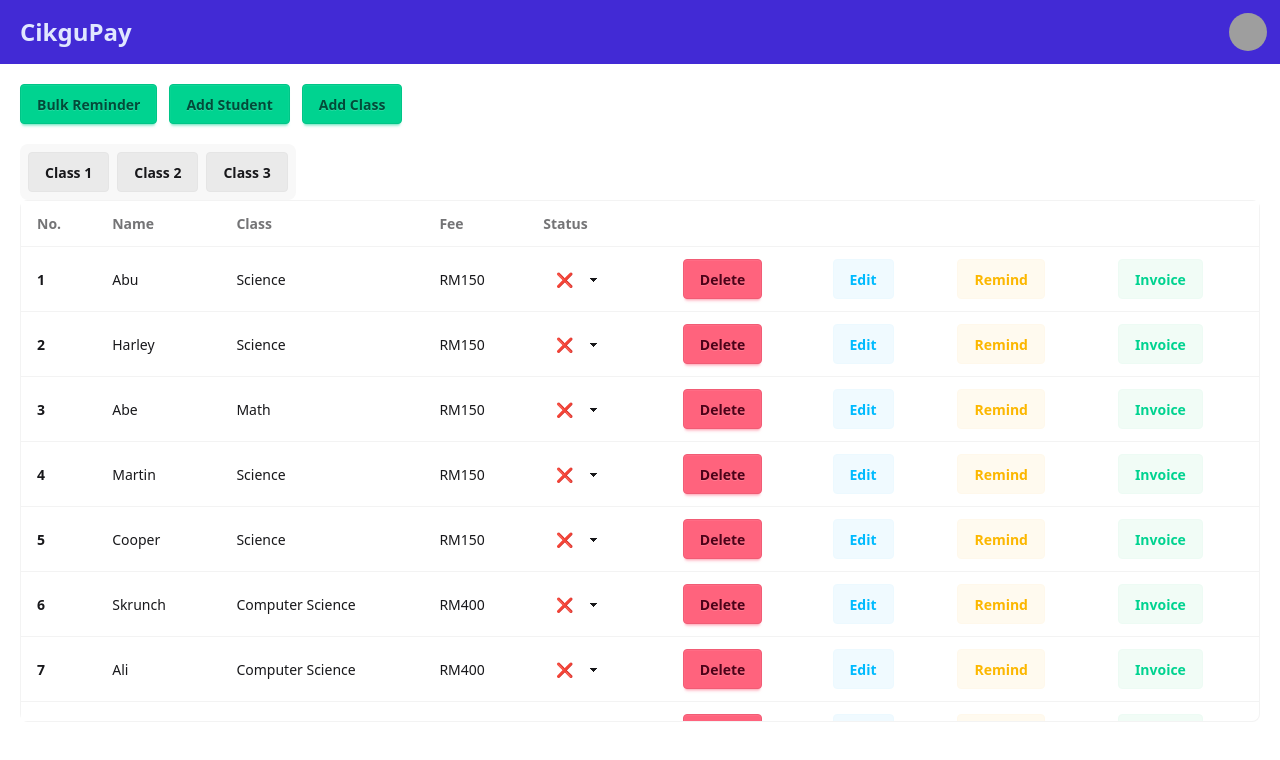
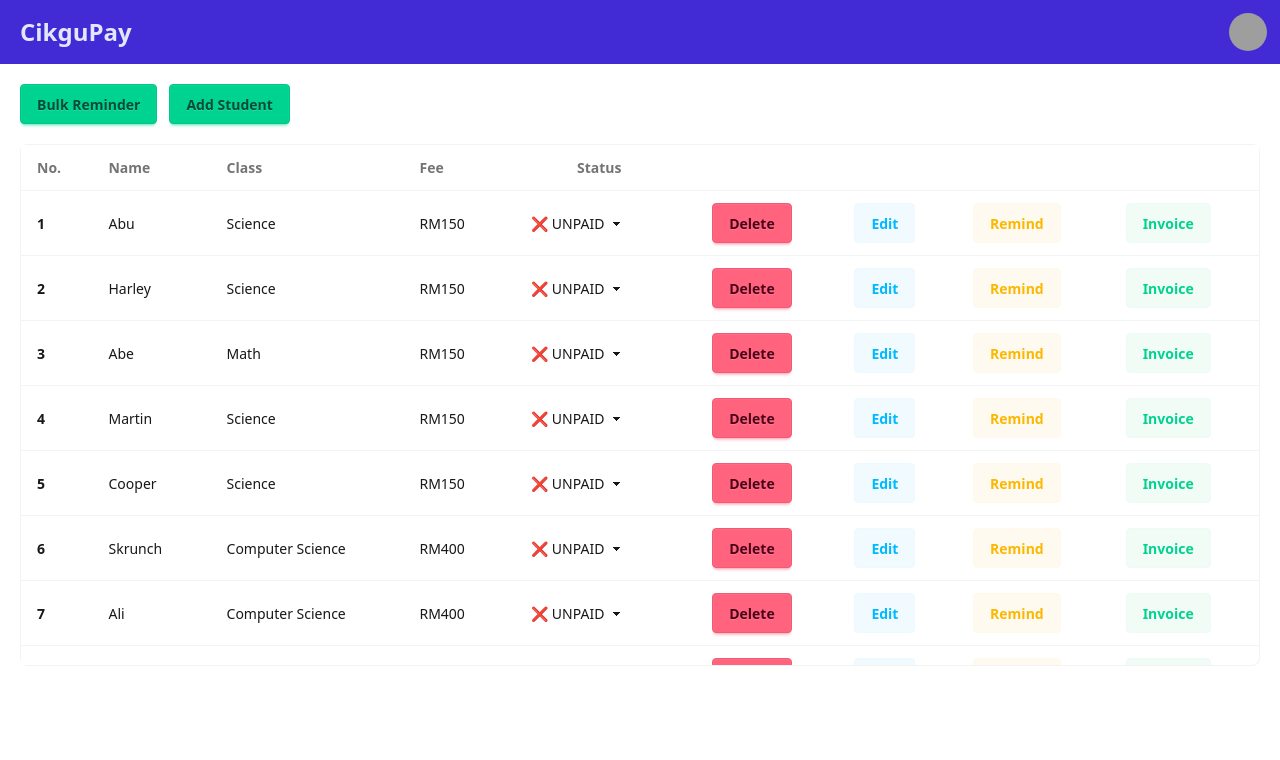
Before and after one commit to IFAIZC/CikguBayar, a React (Vite) app: page / in a window 1280 px wide. Shown: the top 760 px of the page. Built offline with nearby package versions, Linux system fonts and the light colour scheme; grey boxes are pictures that could not be loaded.

Commit message:
fix main UI and remove tabs feature

```diff
--- a/src/App.jsx
+++ b/src/App.jsx
@@ -56,13 +56,7 @@ If payment has already been made, please disregard this message. Thank you! 😊
             <Button buttonName="Bulk Reminder" onClick={copyButton} className={"btn btn-success"}/>
           )}
           <ModalStudent/>
-          <Button buttonName="Add Class" className={"btn btn-success"}/>
         </div>
-        <ul className="menu menu-horizontal lg:menu-horizontal bg-base-200 rounded-box gap-2">
-          <li><a className="btn btn-soft">Class 1</a></li>
-          <li><a className="btn btn-soft">Class 2</a></li>
-          <li><a className="btn btn-soft">Class 3</a></li>
-        </ul>
         <Table/>
       </div>
     </>
--- a/src/component/Dropdown.jsx
+++ b/src/component/Dropdown.jsx
@@ -1,8 +1,8 @@
 export default function Dropdown() {
   return (
-    <select defaultValue="Pick a font" className="select select-ghost w-18">
-      <option>❌</option>
-      <option>✅</option>
+    <select defaultValue="Pick a font" className="select select-ghost w-30">
+      <option>❌ UNPAID</option>
+      <option>✅ PAID</option>
     </select>
   )
 }
--- a/src/component/Table.jsx
+++ b/src/component/Table.jsx
@@ -30,7 +30,7 @@ export default function Table() {
               <th className="sticky left-12 z-20 bg-base-100">Name</th>
               <th>Class</th>
               <th>Fee</th>
-              <th>Status</th>
+              <th className="justify-center flex">Status</th>
               <th></th>
               <th></th>
               <th></th>
```
